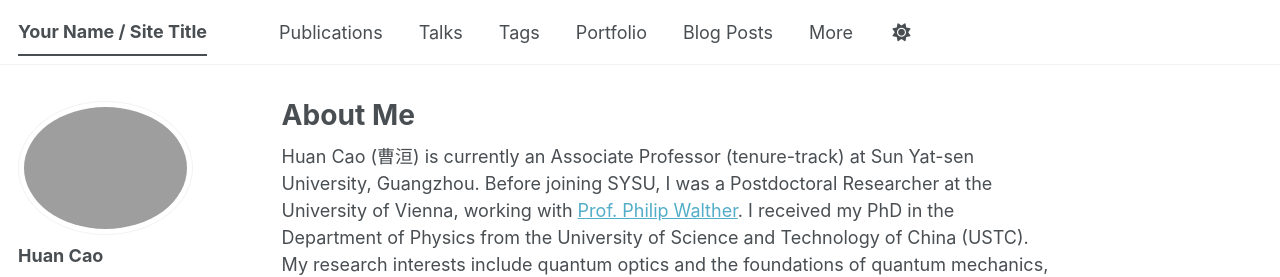
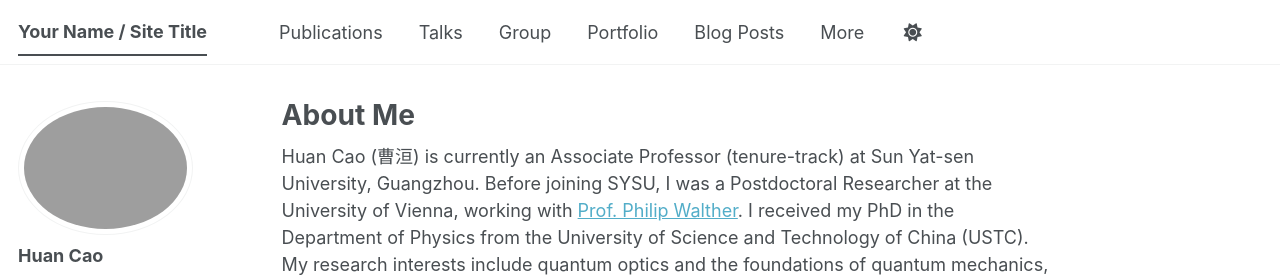
Before and after one commit to Huan-Cao/Huan-Cao.github.io, a Jekyll site: the page built from _pages/about.md, in a window 1280 px wide. Shown: the top 277 px of the page. Built offline with Jekyll 4.4.1, drawn with Linux system fonts in a browser that asks for light colours; some web fonts are replaced; a script bundle is joined from its source files by our own code; library files that are not in the unit come from our copies.

Commit message:
Update navigation.yml

```diff
--- a/_data/navigation.yml
+++ b/_data/navigation.yml
@@ -17,8 +17,11 @@ main:
   #- title: "Teaching"
   #  url: /teaching/
 
-  - title: "Tags"
-    url: /tags/
+  #- title: "Tags"
+  #  url: /tags/
+
+  - title: "Group"
+    url: /group/
 
   - title: "Portfolio"
     url: /portfolio/
```
